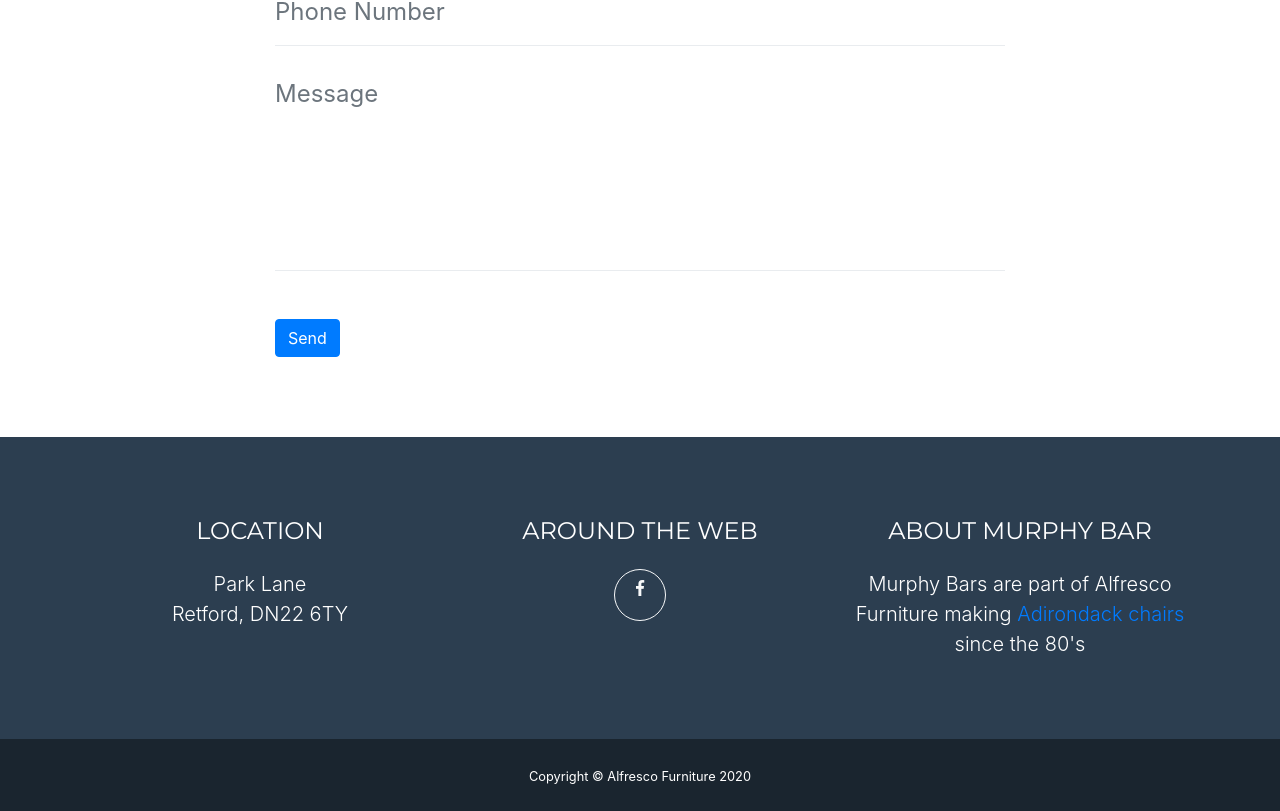
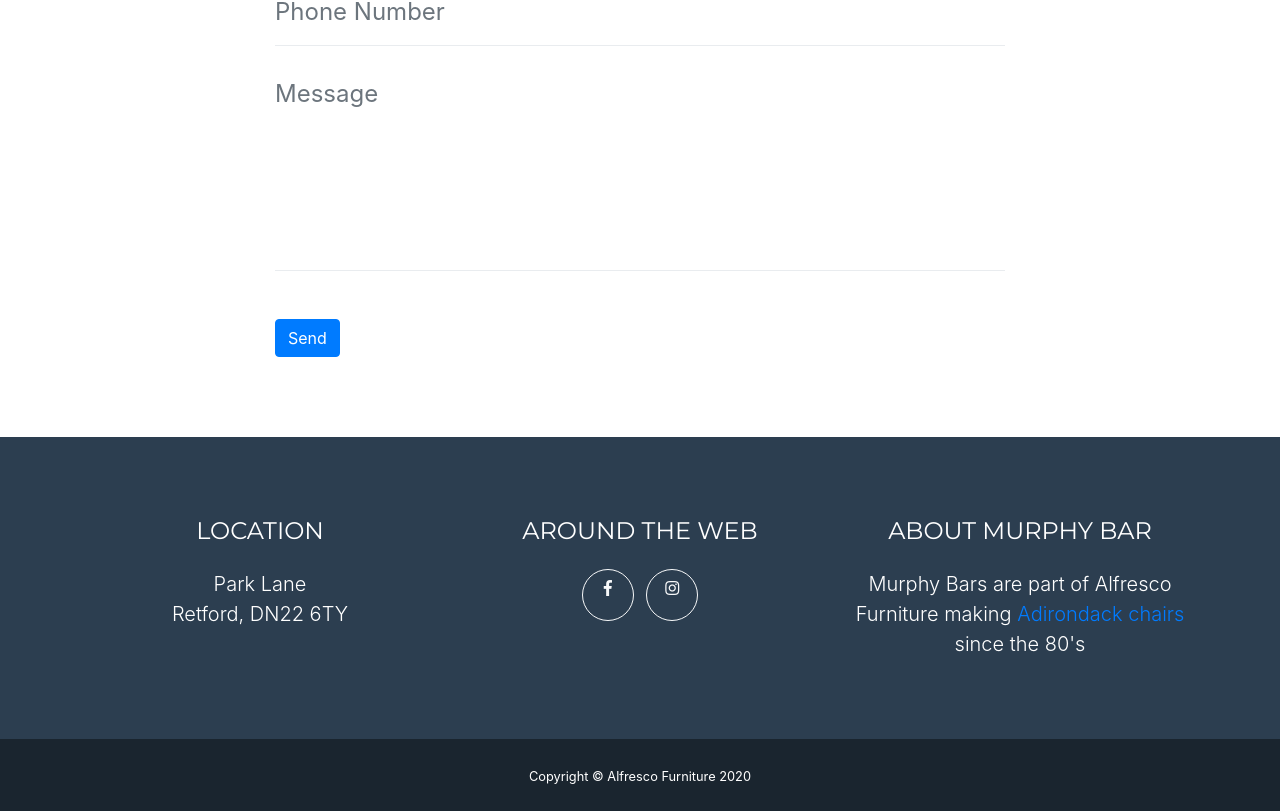
Before and after one commit to StudentRik/murphybar, a website with bundled scripts: page index.html in a window 1280 px wide. Shown: the part 3660-4471 px from the top of the page. Built offline with nearby package versions, Linux system fonts and the light colour scheme.

Commit message:
added instagram link

```diff
--- a/index.html
+++ b/index.html
@@ -274,6 +274,12 @@
                             <i class="fab fa-fw fa-facebook-f"></i>
                         </a>
                     </li>
+                    <li class="list-inline-item">
+                        <a class="btn btn-outline-light btn-social text-center rounded-circle"
+                           href="https://www.instagram.com/richard.hardesty/" title="connect with instagram" target="_blank">
+                            <i class="fab fa-fw fa-instagram"></i>
+                        </a>
+                    </li>
                 </ul>
             </div>
             <div class="col-md-4">
```
